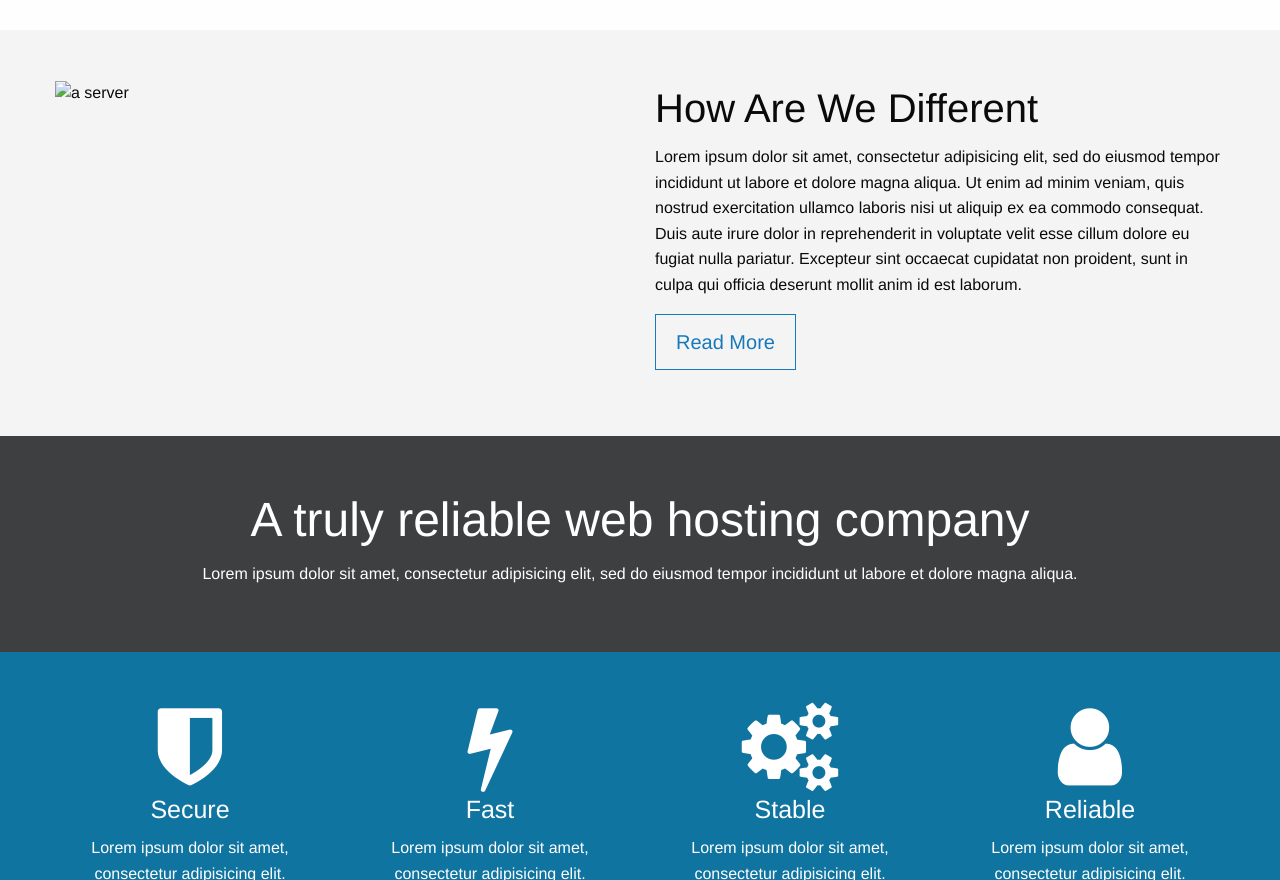
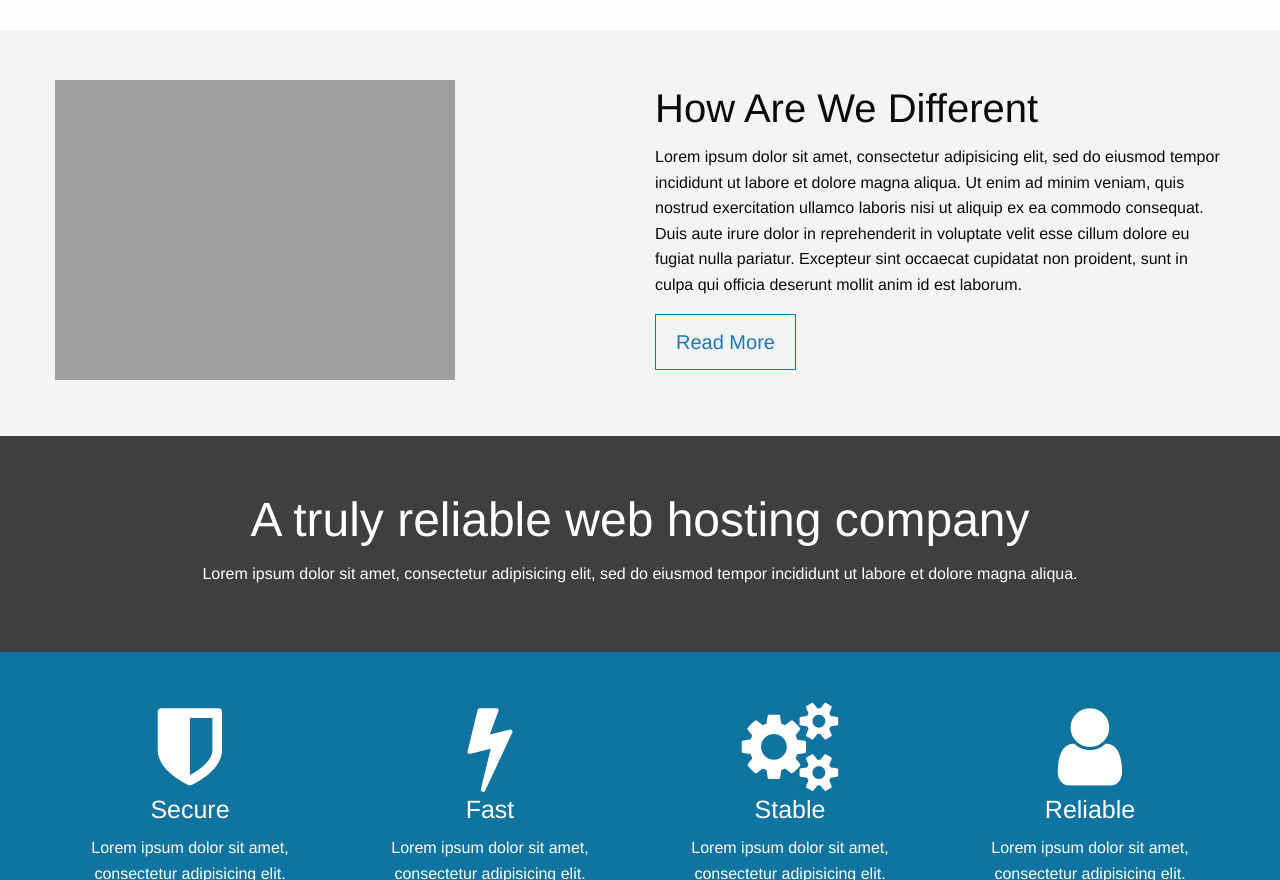
Before and after one commit to andrewr224/BTHosting, a plain HTML site: page index.html in a window 1280 px wide. Shown: the part 1499-2379 px from the top of the page. Drawn offline with Linux system fonts and the light colour scheme; the site is published under a folder, as on GitHub Pages, so addresses that start at the root find nothing.

Commit message:
Minor bug fixed

```diff
--- a/index.html
+++ b/index.html
@@ -269,7 +269,7 @@
     <section class="section-a">
       <div class="row">
         <div class="column medium-6">
-          <img src="/img/server.png" alt="a server">
+          <img src="img/server.png" alt="a server">
         </div>
         <div class="column medium-6">
           <h2>How Are We Different</h2>
```
